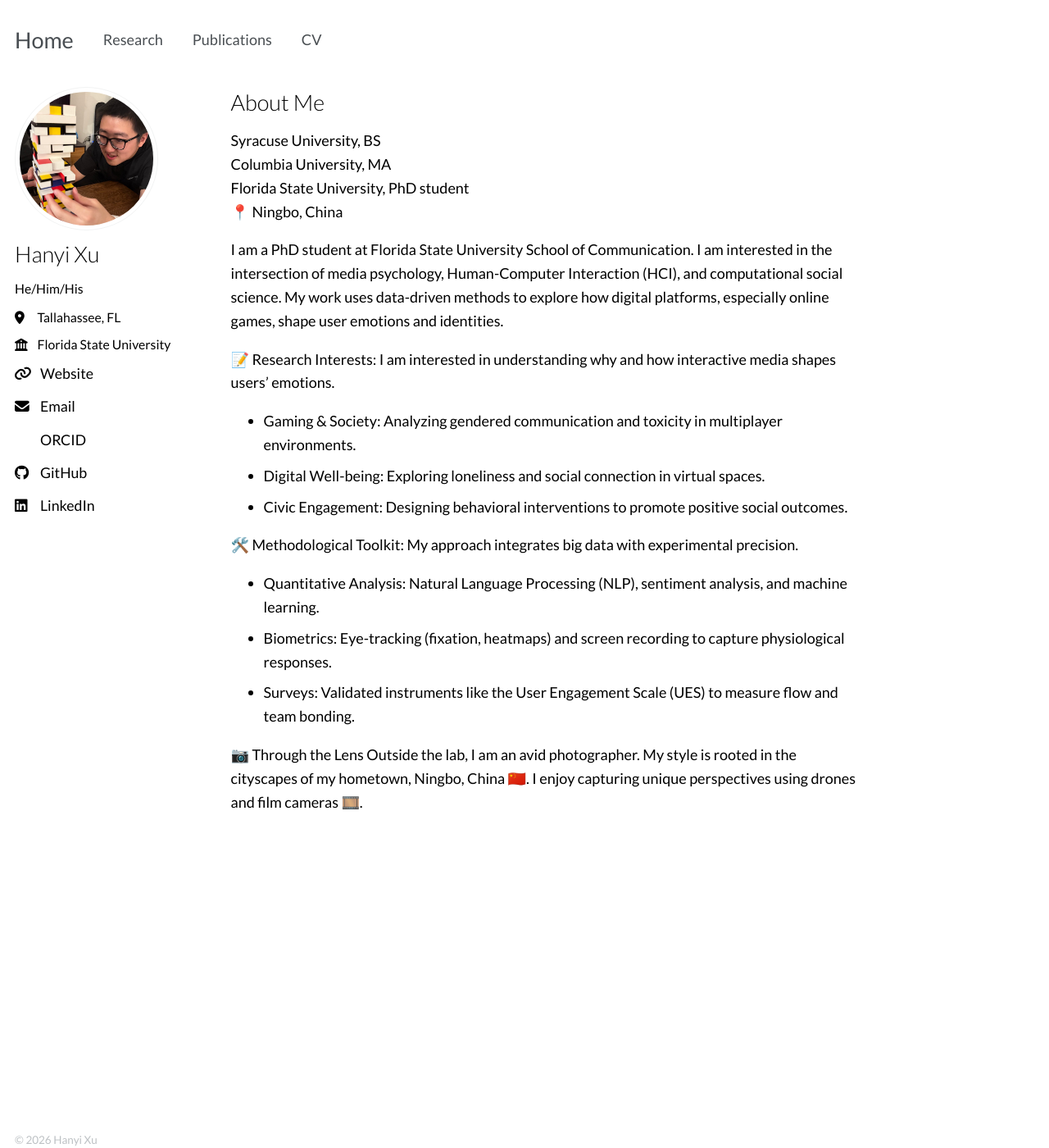
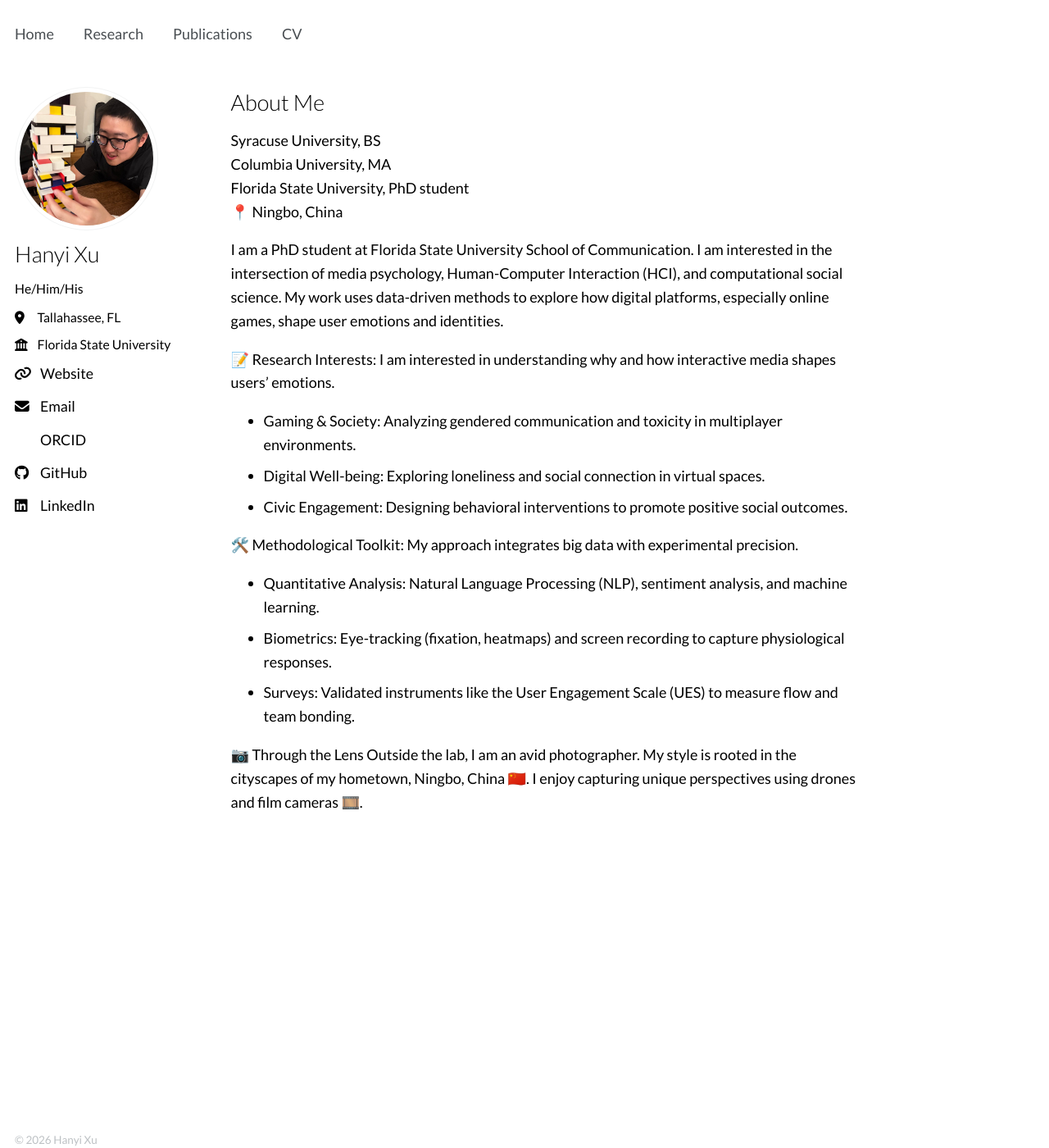
Before and after one commit to hanyixu/hanyixu.github.io, a Jekyll site: the page built from _pages/about.md, in a window 1280 px wide and 1400 px high. Shown: the whole window at 82% size. Built offline with Jekyll 4.4.1, drawn with Linux system fonts in a browser that asks for light colours; nearby versions of some CDN libraries; some web fonts are replaced; library files that are not in the unit come from our copies; a style sheet for code colours, icons or effects is not loaded.

Commit message:
Update _navigation.scss

```diff
--- a/_sass/layout/_navigation.scss
+++ b/_sass/layout/_navigation.scss
@@ -216,13 +216,8 @@
       vertical-align: middle;
 
       &:first-child {
-        font-weight: 300; /* Lato Light - same as sidebar name */
-        font-size: $type-size-3;
-        text-wrap: wrap;
-
         a {
           margin-left: 0;
-          font-weight: inherit;
         }
       }
 
```
